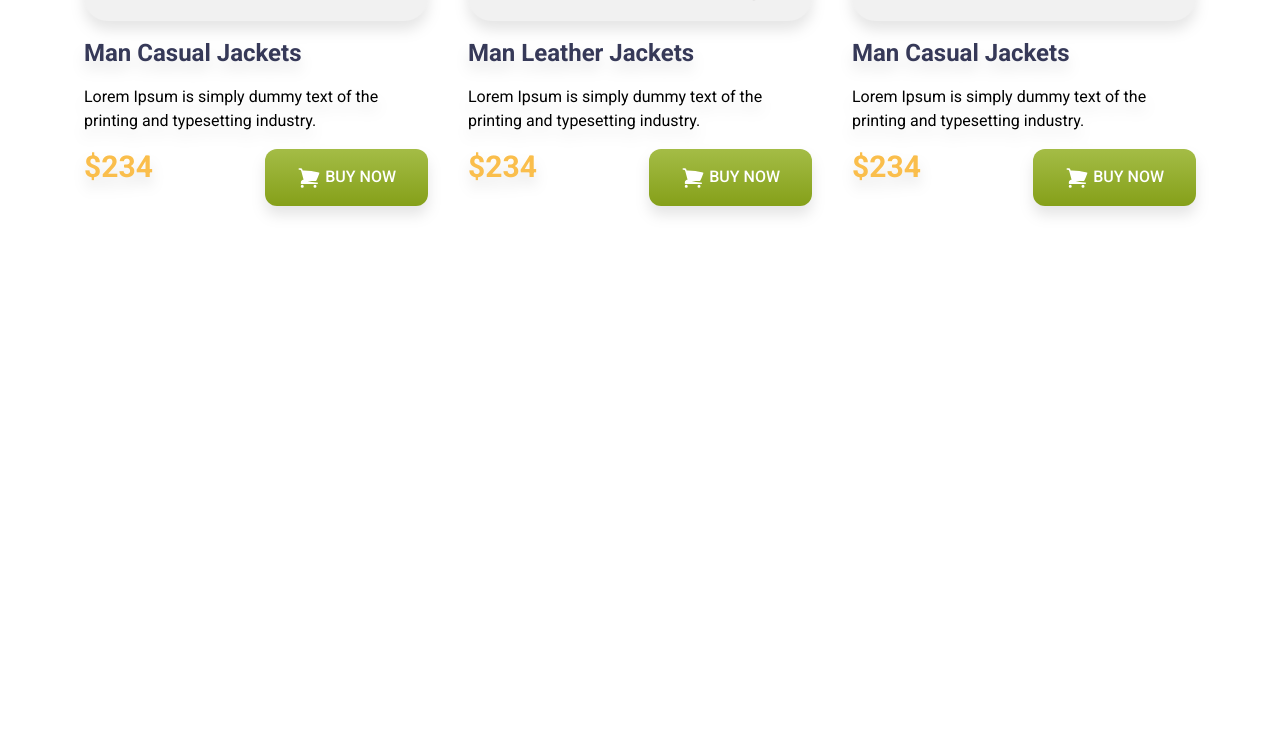
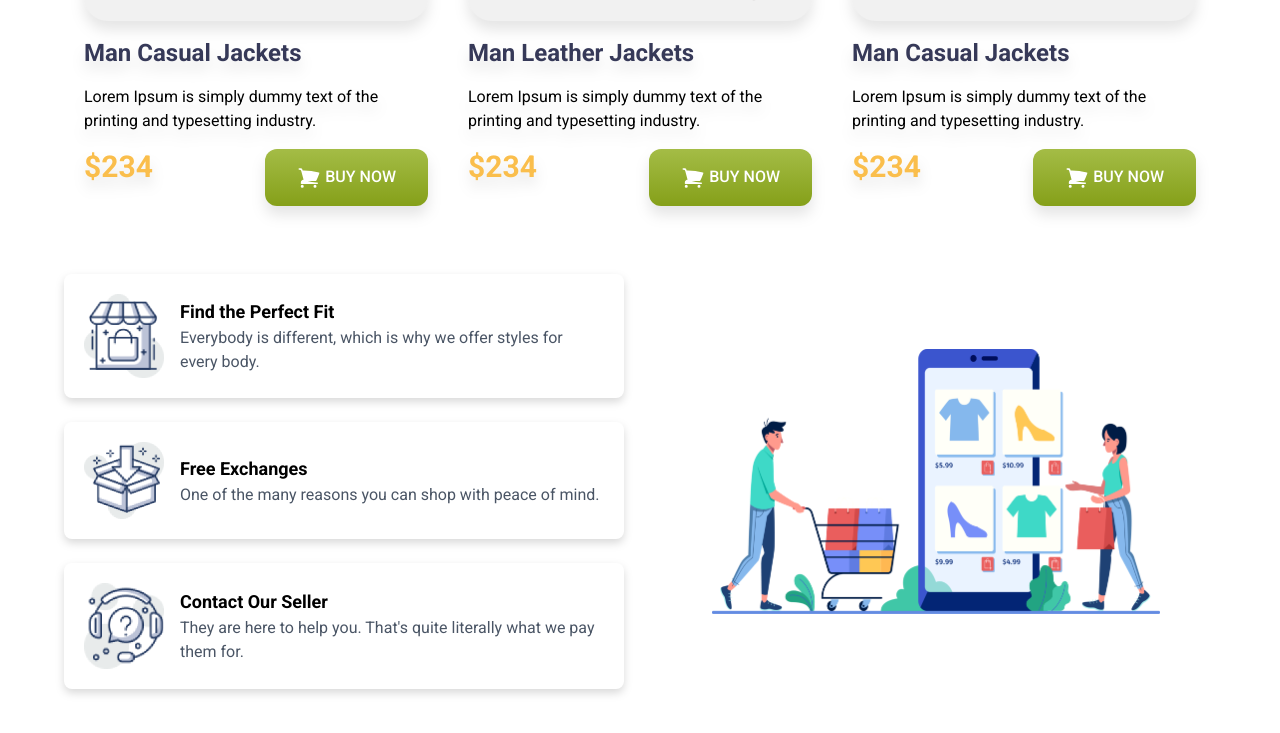
Before and after one commit to imrannhossain/penguin-fashion-tailwind, a plain HTML site: page index.html in a window 1280 px wide. Shown: the part 1722-2455 px from the top of the page. Before the commit the page ends 1996 px from the top, so only its background shows below. Drawn offline with nearby package versions, Linux system fonts and the light colour scheme.

Commit message:
added section card

```diff
--- a/index.html
+++ b/index.html
@@ -171,7 +171,7 @@
                     <img class="p-5 rounded-3xl bg-[#F1F1F1]" src="images/jacket-4.png" alt="">
                     <h3 class="text-2xl text-[#363958] font-bold">Man Casual Jackets</h3>
                     <p>Lorem Ipsum is simply dummy text of the
-printing and typesetting industry.</p>
+                        printing and typesetting industry.</p>
                     <div class="flex justify-between">
                         <h3 class="text-3xl text-[#FABE4C] font-bold">$234</h3>
                         <button
@@ -195,7 +195,7 @@ printing and typesetting industry.</p>
                     <img class="p-5 rounded-3xl bg-[#F1F1F1]" src="images/jacket-5.png" alt="">
                     <h3 class="text-2xl text-[#363958] font-bold">Man Leather Jackets</h3>
                     <p>Lorem Ipsum is simply dummy text of the
-printing and typesetting industry.</p>
+                        printing and typesetting industry.</p>
                     <div class="flex justify-between">
                         <h3 class="text-3xl text-[#FABE4C] font-bold">$234</h3>
                         <button
@@ -220,7 +220,7 @@ printing and typesetting industry.</p>
                     <img class="p-5 rounded-3xl bg-[#F1F1F1]" src="images/jacket-6.png" alt="">
                     <h3 class="text-2xl text-[#363958] font-bold">Man Casual Jackets</h3>
                     <p>Lorem Ipsum is simply dummy text of the
-printing and typesetting industry.</p>
+                        printing and typesetting industry.</p>
                     <div class="flex justify-between ">
                         <h3 class="text-3xl text-[#FABE4C] font-bold">$234</h3>
                         <button
@@ -248,6 +248,60 @@ printing and typesetting industry.</p>
         </section>
 
 
+        <!-- card section and image -->
+
+
+        <section class="my-12">
+
+
+            <div class="flex flex-col flex-col-reverse lg:flex-row items-center justify-between gap-8">
+
+                <!-- Left side cards -->
+                <div class="flex flex-col justify-center items-center gap-6 w-full md:w-1/2">
+
+                    <!-- card-1 -->
+                    <div
+                        class="flex flex-col text-center bg-white drop-shadow-lg p-5 rounded-lg items-center gap-4 w-full md:flex-row md:text-left lg:flex-row lg:text-left">
+                        <img class="w-20" src="icons/house.png" alt="">
+                        <div>
+                            <h4 class="font-bold text-lg">Find the Perfect Fit</h4>
+                            <p class="text-gray-600">Everybody is different, which is why we offer styles for every
+                                body.</p>
+                        </div>
+                    </div>
+
+                    <!-- card-2 -->
+                    <div
+                        class="flex flex-col text-center bg-white drop-shadow-lg p-5 rounded-lg items-center gap-4 w-full md:flex-row md:text-left lg:flex-row lg:text-left">
+                        <img class="w-20" src="icons/box.png" alt="">
+                        <div>
+                            <h4 class="font-bold text-lg">Free Exchanges</h4>
+                            <p class="text-gray-600">One of the many reasons you can shop with peace of mind.</p>
+                        </div>
+                    </div>
+
+                    <!-- card-3 -->
+                    <div
+                        class="flex flex-col text-center bg-white drop-shadow-lg p-5 rounded-lg items-center gap-4 w-full md:flex-row md:text-left lg:flex-row lg:text-left">
+                        <img class="w-20" src="icons/question.png" alt="">
+                        <div>
+                            <h4 class="font-bold text-lg">Contact Our Seller</h4>
+                            <p class="text-gray-600">They are here to help you. That's quite literally what we pay them
+                                for.</p>
+                        </div>
+                    </div>
+
+                </div>
+
+                <!-- Right side image -->
+                <div class="w-full md:w-1/2 flex justify-center">
+                    <img class="max-w-sm md:max-w-md" src="images/shopping.png" alt="">
+                </div>
+
+            </div>
+        </section>
+
+
 
     </main>
     <footer>
```
